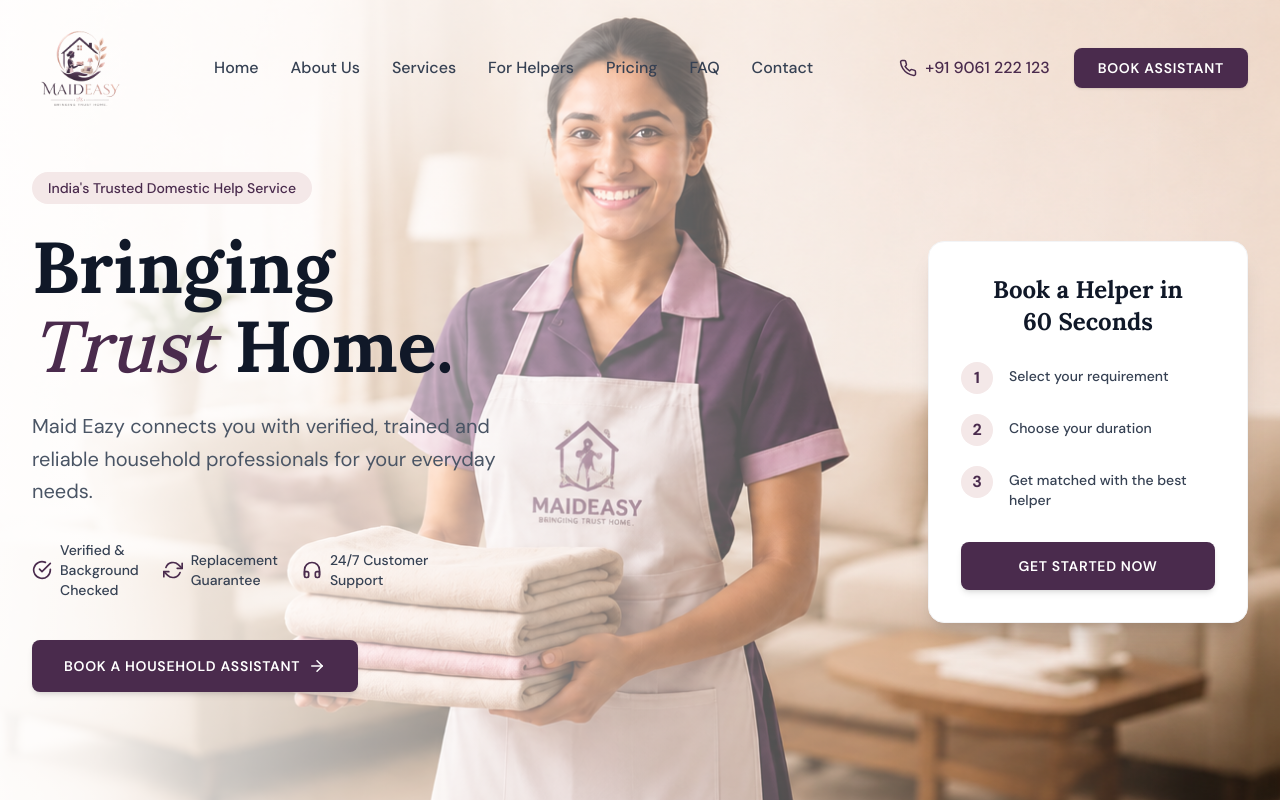
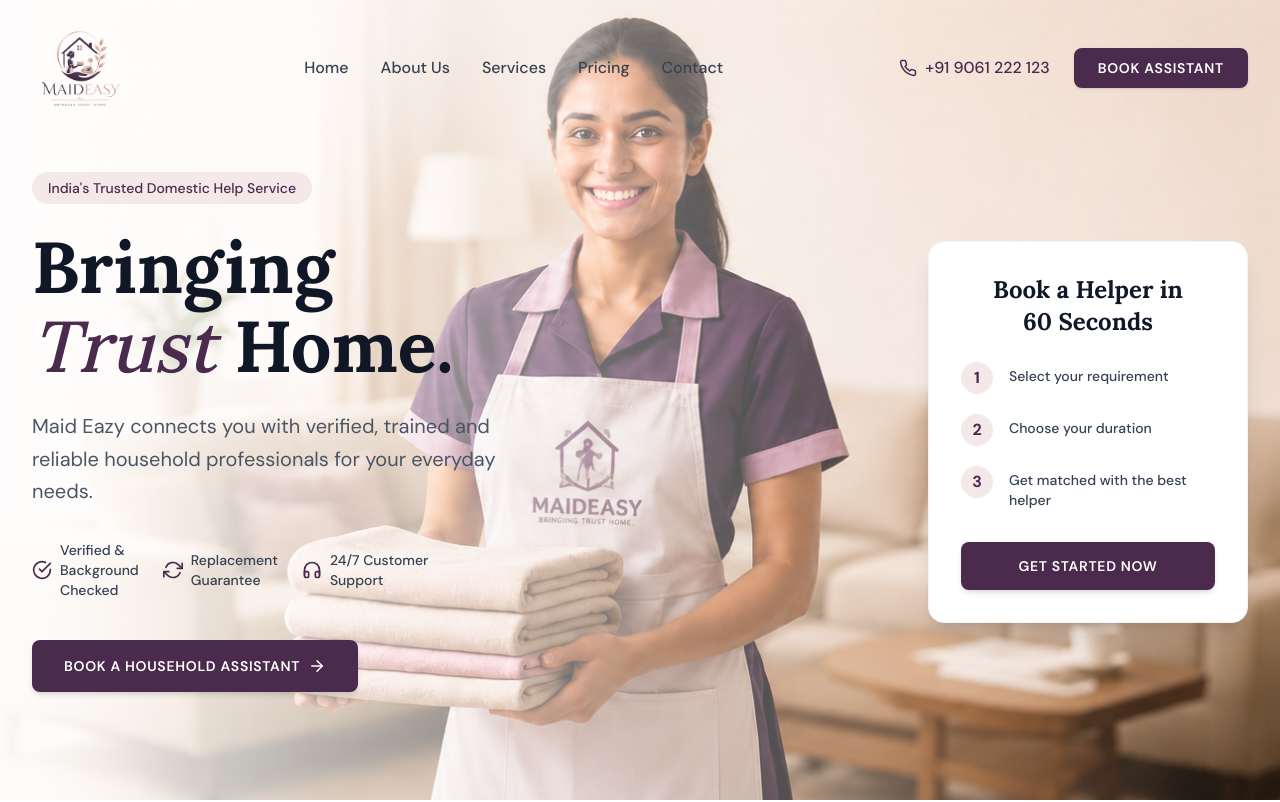
Before and after one commit to noorshanu/maideasy, a Next.js app: page / in a window 1280 px wide. Shown: the top 802 px of the page. Built offline with nearby package versions, Linux system fonts and the light colour scheme.

Commit message:
Update Navbar.tsx

```diff
--- a/app/components/Navbar.tsx
+++ b/app/components/Navbar.tsx
@@ -23,12 +23,10 @@
 
   const navLinks = [
     { name: "Home", href: "/" },
-    { name: "About Us", href: "#" },
-    { name: "Services", href: "#" },
-    { name: "For Helpers", href: "#" },
-    { name: "Pricing", href: "#" },
-    { name: "FAQ", href: "#" },
-    { name: "Contact", href: "#" },
+    { name: "About Us", href: "#about-us" },
+    { name: "Services", href: "#services" },
+    { name: "Pricing", href: "#pricing" },
+    { name: "Contact", href: "#contact" },
   ];
 
   return (
```
